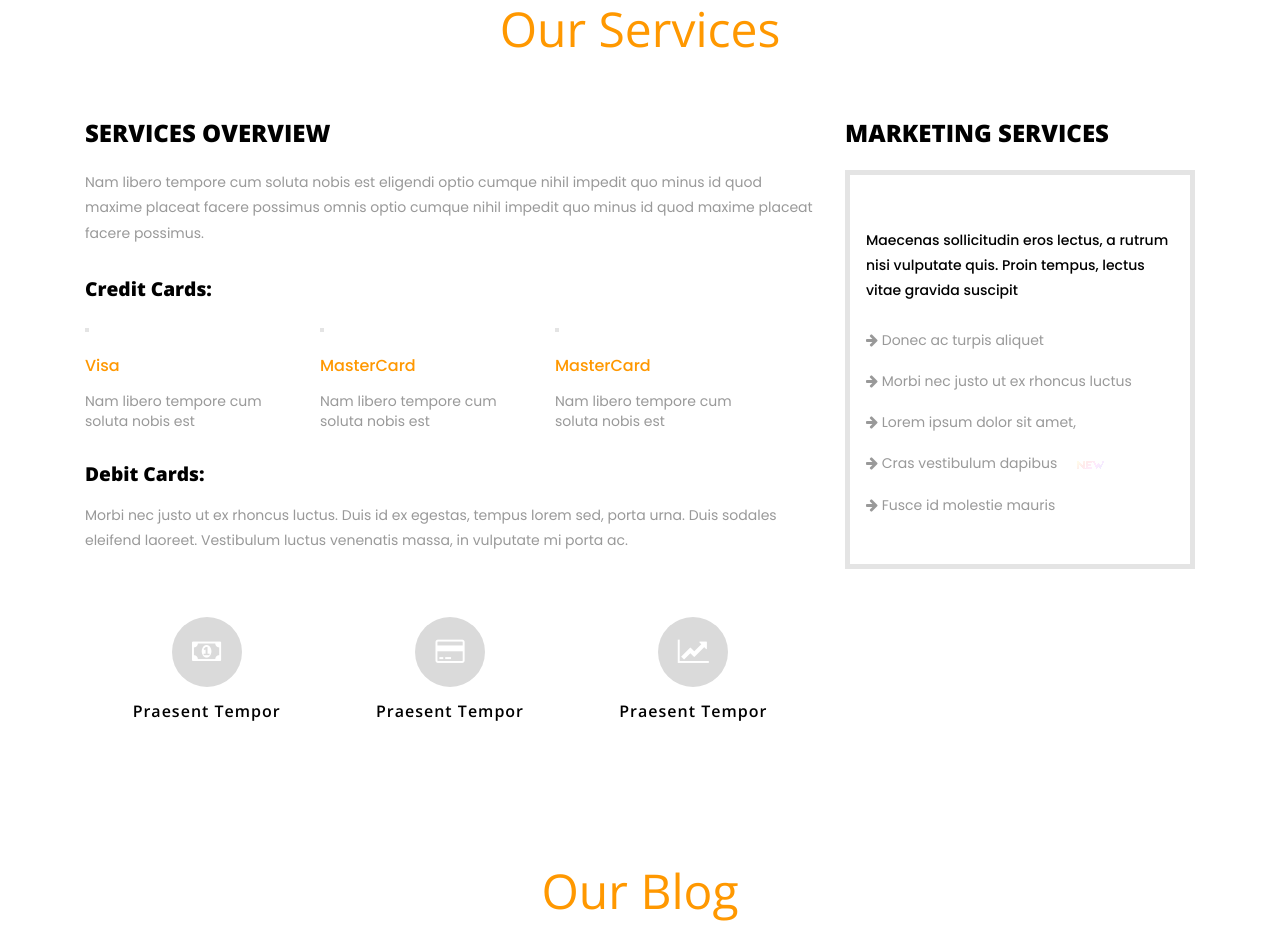
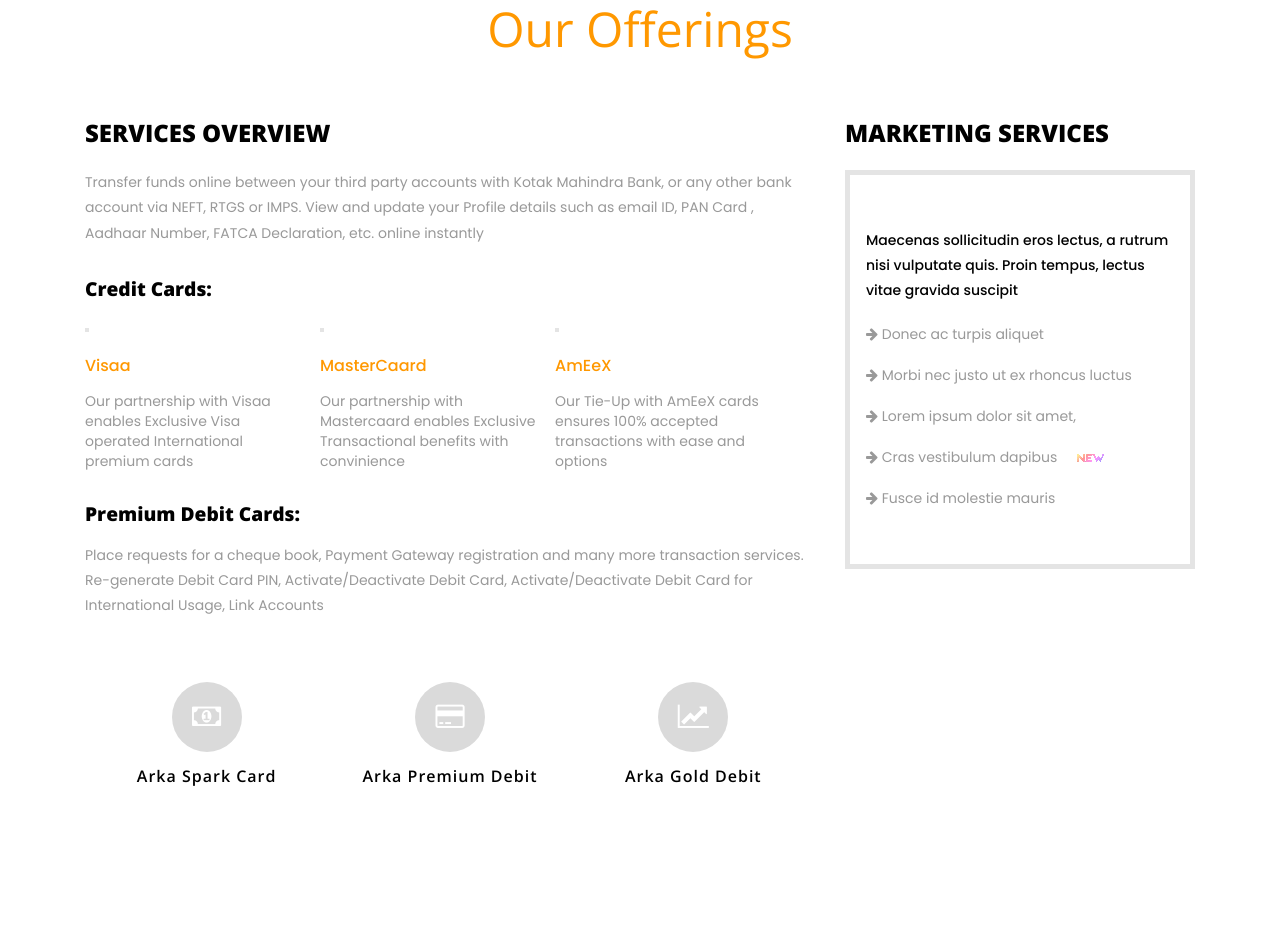
Before and after one commit to chillitray/arka-bank, a plain HTML site: page index.html in a window 1280 px wide. Shown: the part 1814-2741 px from the top of the page. Drawn offline with nearby package versions, Linux system fonts and the light colour scheme.

Commit message:
Updated offerings section

```diff
--- a/index.html
+++ b/index.html
@@ -210,39 +210,39 @@ $(document).ready(function() {
 	<div class="services" id="services">
 		<div class="container">
 			<div class="w3-welcome-heading">
-				<h3>Our services</h3>
+				<h3>Our Offerings</h3>
 			</div>
 			<div class="agileits-services-grids">
 				<div class="col-md-8 agileits-services-left">
 					<h4>Services Overview</h4>
 					<div class="agileits-services-text">
-						<p>Nam libero tempore cum soluta nobis est eligendi optio cumque nihil impedit quo minus id quod maxime placeat facere possimus omnis optio cumque nihil impedit quo minus id quod maxime placeat facere possimus.</p>
+						<p>Transfer funds online between your third party accounts with Kotak Mahindra Bank, or any other bank account via NEFT, RTGS or IMPS. View and update your Profile details such as email ID,  PAN Card , Aadhaar Number, FATCA Declaration, etc. online instantly</p>
 					</div>
 					<div class="credit-grids">
 						<h5>Credit Cards:</h5>
 						<div class="credit-grid-left">
 							<div class="credit-grid">
 								<img src="images/c2.jpg" alt="" />
-								<h6>Visa</h6>
-								<p>Nam libero tempore cum soluta nobis est</p>
+								<h6>Visaa</h6>
+								<p>Our partnership with Visaa enables Exclusive Visa operated International premium cards</p>
 							</div>
 							<div class="credit-grid">
 								<img src="images/c3.jpg" alt="" />
-								<h6>MasterCard</h6>
-								<p>Nam libero tempore cum soluta nobis est</p>
+								<h6>MasterCaard</h6>
+								<p>Our partnership with Mastercaard enables Exclusive Transactional benefits with convinience</p>
 							</div>
 							<div class="credit-grid">
 								<img src="images/c4.jpg" alt="" />
-								<h6>MasterCard</h6>
-								<p>Nam libero tempore cum soluta nobis est</p>
+								<h6>AmEeX</h6>
+								<p>Our Tie-Up with AmEeX cards ensures 100% accepted transactions with ease and options</p>
 							</div>
 							<div class="clearfix"> </div>
 						</div>
 					</div>
 					<div class="credit-grids debit-grids">
-						<h5>Debit Cards:</h5>
+						<h5>Premium Debit Cards:</h5>
 						<div class="debit-grids-text">
-							<p>Morbi nec justo ut ex rhoncus luctus. Duis id ex egestas, tempus lorem sed, porta urna. Duis sodales eleifend laoreet. Vestibulum luctus venenatis massa, in vulputate mi porta ac.</p>
+							<p>Place requests for a cheque book, Payment Gateway registration and many more transaction services. Re-generate Debit Card PIN, Activate/Deactivate Debit Card, Activate/Deactivate Debit Card for International Usage, Link Accounts</p>
 						</div>
 						<div class="w3-services-grids">
 							<div class="col-md-4 w3l-services-grid">
@@ -250,7 +250,7 @@ $(document).ready(function() {
 									<i class="fa fa-money" aria-hidden="true"></i>
 								</div>
 								<div class="agileits-services-info">
-									<h4>Praesent tempor</h4>
+									<h4>Arka Spark Card</h4>
 								</div>
 							</div>
 							<div class="col-md-4 w3l-services-grid">
@@ -258,7 +258,7 @@ $(document).ready(function() {
 									<i class="fa fa-credit-card" aria-hidden="true"></i>
 								</div>
 								<div class="agileits-services-info">
-									<h4>Praesent tempor</h4>
+									<h4>Arka Premium Debit</h4>
 								</div>
 							</div>
 							<div class="col-md-4 w3l-services-grid">
@@ -266,7 +266,7 @@ $(document).ready(function() {
 									<i class="fa fa-line-chart" aria-hidden="true"></i>
 								</div>
 								<div class="agileits-services-info">
-									<h4>Praesent tempor</h4>
+									<h4>Arka Gold Debit</h4>
 								</div>
 							</div>
 							<div class="clearfix"> </div>
```
